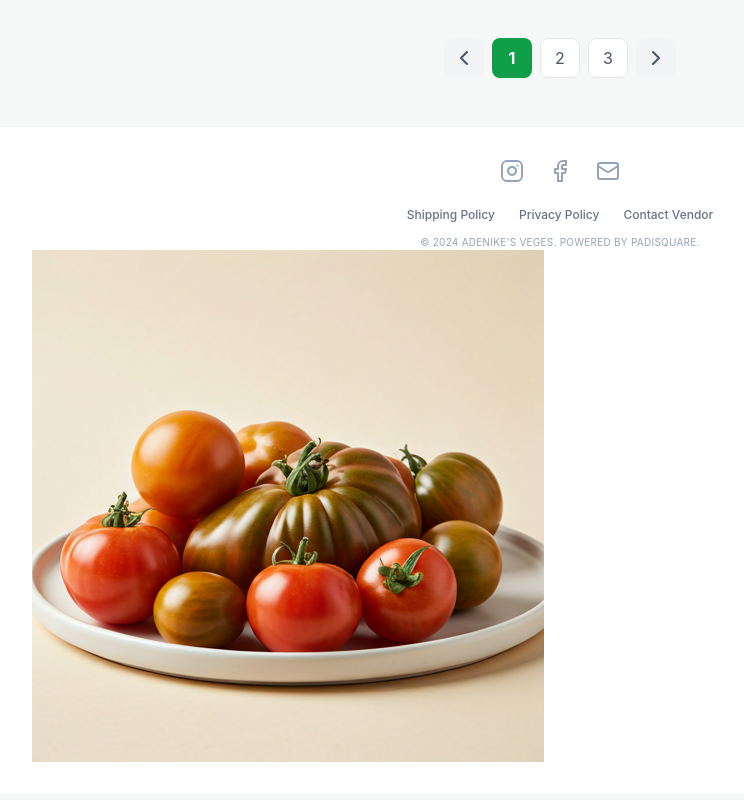
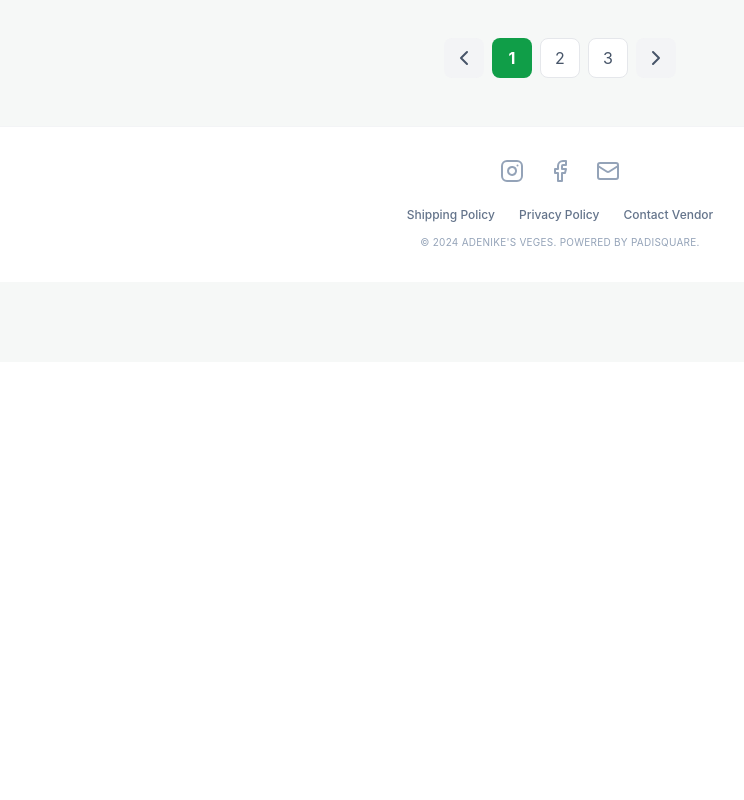
Before and after one commit to Dahmie87/PadiSquare-next-app, a Next.js app: page / in a window 1280 px wide. Shown: the part 1059-1859 px from the top of the page, without its empty margins (80-824 px from the left). After the commit the page ends 1421 px from the top, so only its background shows below. Built offline with nearby package versions, Linux system fonts and the light colour scheme.

Commit message:
remove image from app

```diff
--- a/app/page.tsx
+++ b/app/page.tsx
@@ -100,7 +100,7 @@ export default function Home() {
 </div>
 <p className="text-[10px] text-slate-400 tracking-wide uppercase">© 2024 Adenike's Veges. Powered by PadiSquare.</p>
 </div>
-<img src="/fruits.png"/>
+
 </footer>
 {/* <button
             className="fixed bottom-6 right-6 bg-black dark:bg-white text-white dark:text-black w-12 h-12 rounded-full shadow-xl flex items-center justify-center transition-all hover:scale-110 active:scale-90 z-50"
```
